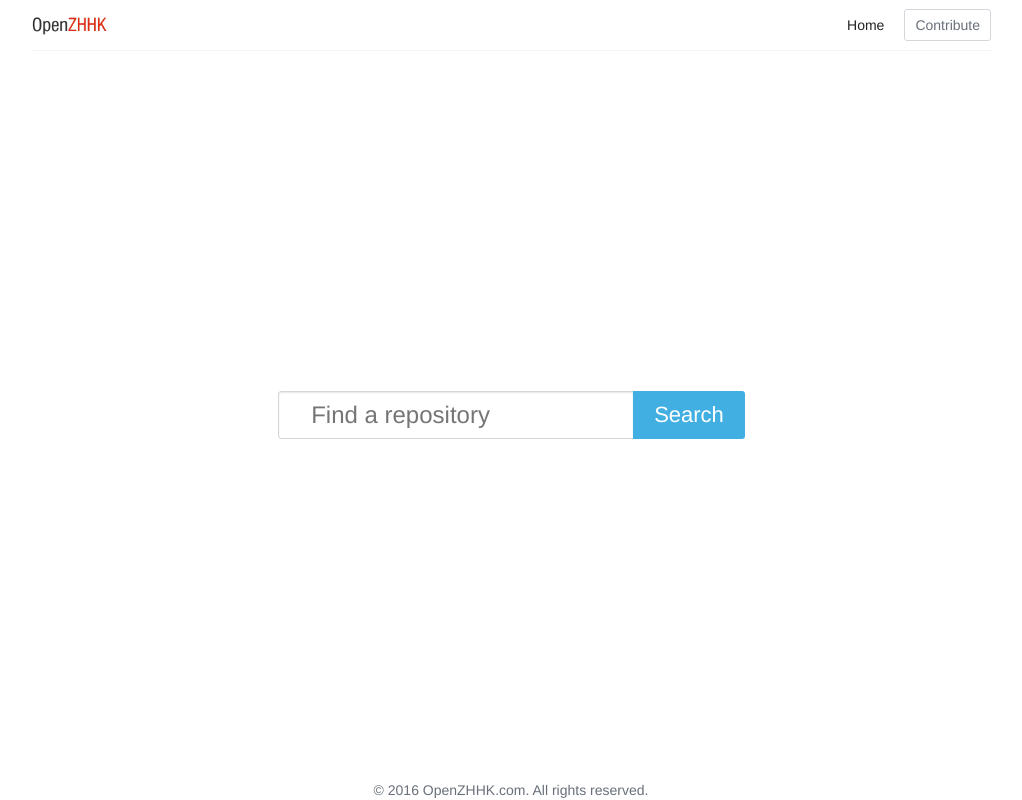
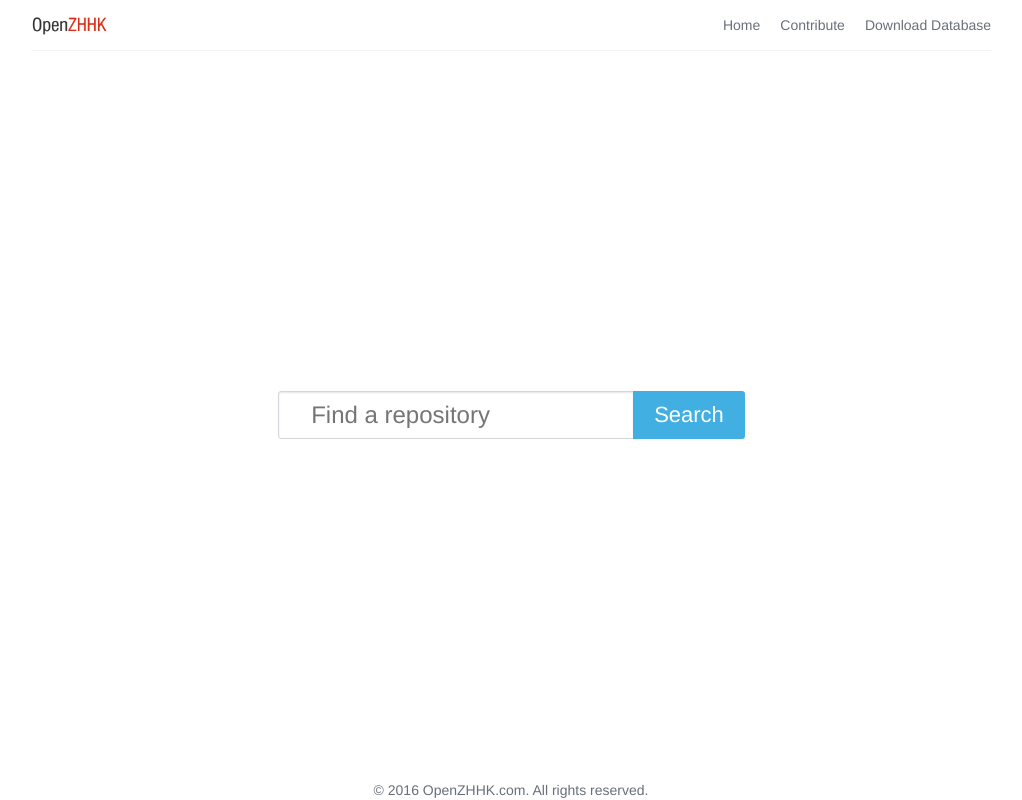
Before and after one commit to OpenZHHK/translation, a Flask app: page / in a window 1280 px wide. Shown: the whole page, without its empty margins (129-1151 px from the left). Run offline with Flask 2, Linux system fonts and the light colour scheme.

Commit message:
added downlaod db option

```diff
--- a/openzhhk/templates/header.html
+++ b/openzhhk/templates/header.html
@@ -1,7 +1,7 @@
 <header class="header">
   <div class="container">
     <div class="header-left">
-      <a class="header-item" href="#">
+      <a class="header-item" href="/">
         <img src="/static/images/logo.png" alt="Logo">
       </a>
     </div>
@@ -12,11 +12,16 @@
     </span>
     <div class="header-right header-menu">
       <span class="header-item">
-        <a class="is-active" href="/">Home</a>
+        <a class="" href="/">Home</a>
       </span>
       <span class="header-item">
-        <a href="/new" class="button is-inverted">
+        <a href="/new" class="">
           Contribute
+        </a>
+      </span>
+      <span class="header-item">
+        <a href="/download" class="">
+          Download Database
         </a>
       </span>
     </div>
--- a/openzhhk/views.py
+++ b/openzhhk/views.py
@@ -1,12 +1,14 @@
+from cStringIO import StringIO
 from collections import defaultdict
 
-from flask import Blueprint, request, redirect, render_template, url_for
+from flask import Blueprint, request, redirect, render_template, url_for, send_file
 from flask.ext.restful import reqparse
 from flask.views import MethodView
 from flask.ext.mongoengine.wtf import model_form
 
 from openzhhk import true_values
 from openzhhk.models import Word
+from openzhhk.utils import nocache
 
 views = Blueprint('views', __name__, template_folder='templates')
 
@@ -48,7 +50,19 @@ class APIView(MethodView):
     def get(self):
         return render_template('api.html')
 
-
+class DownloadView(MethodView):
+    @nocache
+    def get(self):
+        words = Word.get_all()
+        lines = ""
+        for obj in words:
+            lines += "i=%s,t=%s,f=%s,ff=%s\n" % (obj.inputtext.encode('utf8'), obj.translation.encode('utf8'), obj.frequency, obj.flags.encode('utf8'))
+        sio = StringIO()
+        sio.write(lines)
+        sio.seek(0)
+        return send_file(sio,
+                         attachment_filename="database.txt",
+                         as_attachment=True)
 class StatsView(MethodView):
     def get(self):
         stats = defaultdict()
@@ -68,3 +82,4 @@ views.add_url_rule('/new', view_func=NewView.as_view('new'))
 views.add_url_rule('/stats', view_func=StatsView.as_view('stats'))
 views.add_url_rule('/api', view_func=APIView.as_view('api'))
 views.add_url_rule('/word/<slug>', view_func=DetailView.as_view('detail'))
+views.add_url_rule('/download', view_func=DownloadView.as_view('download'))
```
Also changed, not shown: openzhhk/models.py (+6 -6 lines), README.md.
